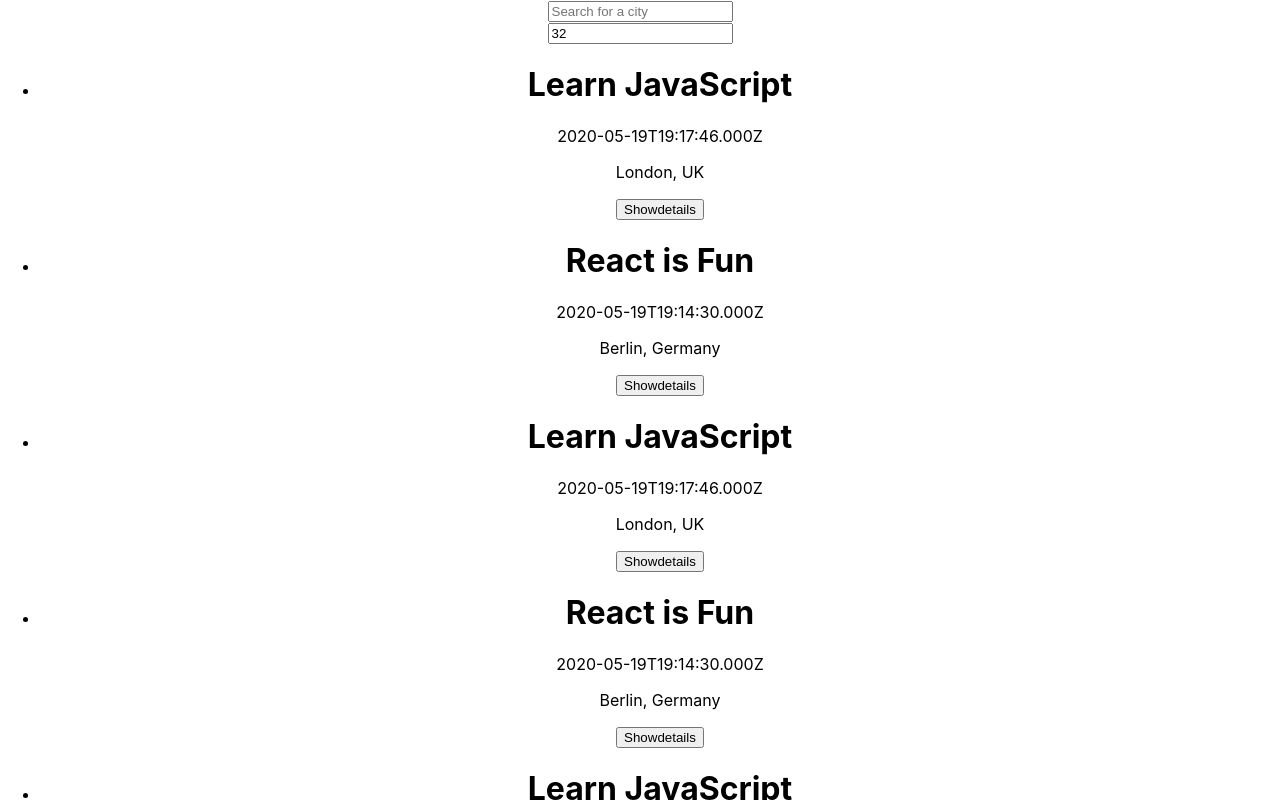
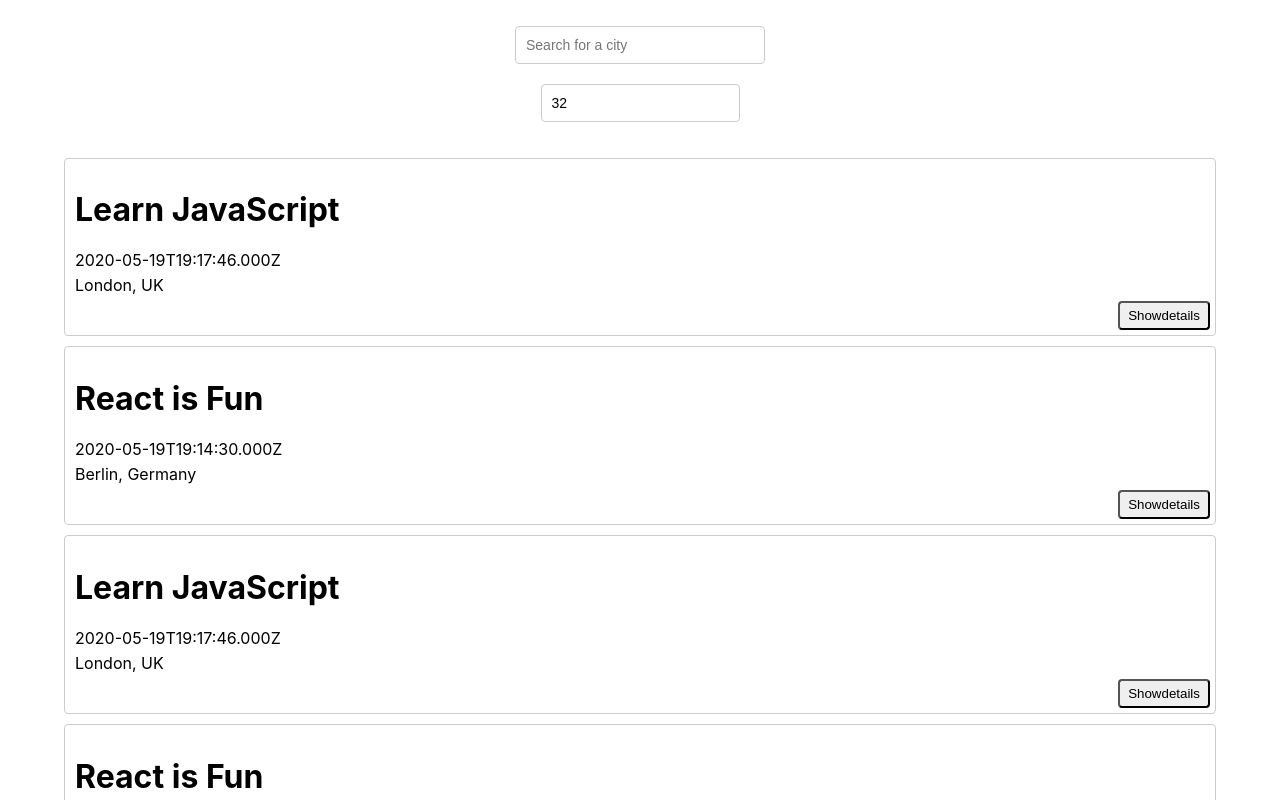
Before and after one commit to marksav85/meet, a React (Create React App) app: page / in a window 1280 px wide. Shown: the top 800 px of the page. Built offline with nearby package versions, Linux system fonts and the light colour scheme.

Commit message:
add styling to app view

```diff
--- a/src/App.css
+++ b/src/App.css
@@ -1,38 +1,88 @@
+@import url(https://fonts.googleapis.com/css?family=Roboto:500);
 .App {
   text-align: center;
+  padding: 2% 5%;
 }
 
-.App-logo {
-  height: 40vmin;
-  pointer-events: none;
+.App * {
+  box-sizing: border-box;
 }
 
-@media (prefers-reduced-motion: no-preference) {
-  .App-logo {
-    animation: App-logo-spin infinite 20s linear;
-  }
+ul {
+  padding: 0;
+  list-style: none;
 }
 
-.App-header {
-  background-color: #282c34;
-  min-height: 100vh;
+p {
+  margin: 5px 0;
+}
+
+input[type="text"],
+input[type="number"] {
+  padding: 8px 6px 8px 10px;
+  border-radius: 4px;
+  outline: none;
+  border: 1px solid #ccc;
+  font-size: 14px;
+  line-height: 20px;
+  align-self: center;
+  height: 38px;
+  margin-bottom: 20px;
+}
+
+.city {
+  width: 250px;
+}
+
+#city-search {
   display: flex;
   flex-direction: column;
-  align-items: center;
-  justify-content: center;
-  font-size: calc(10px + 2vmin);
-  color: white;
+  margin: auto;
+  position: relative;
 }
 
-.App-link {
-  color: #61dafb;
+.suggestions {
+  width: 250px;
+  position: absolute;
+  top: 45px;
+  z-index: 2;
+  align-self: center;
+  margin: 0;
+  font-size: 14px;
+  box-shadow: 10px 10px 16px -12px rgba(0, 0, 0, 0.75);
 }
 
-@keyframes App-logo-spin {
-  from {
-    transform: rotate(0deg);
-  }
-  to {
-    transform: rotate(360deg);
-  }
+.suggestions > li {
+  text-align: left;
+  padding: 8px 6px 8px 10px;
+  background-color: #eee;
+  cursor: default;
 }
+
+.suggestions > li:last-child {
+  border-bottom-left-radius: 4px;
+  border-bottom-right-radius: 4px;
+}
+
+.suggestions > li:hover {
+  background-color: #bcdcdb;
+}
+
+.event {
+  padding: 10px 10px 35px;
+  margin-bottom: 10px;
+  text-align: left;
+  border: 1px solid #ccc;
+  border-radius: 4px;
+  position: relative;
+}
+
+.details-btn {
+  position: absolute;
+  right: 5px;
+  bottom: 5px;
+  padding: 5px 8px;
+  border-radius: 4px;
+  outline: none;
+  cursor: pointer;
+}
--- a/src/components/Event.js
+++ b/src/components/Event.js
@@ -9,6 +9,7 @@
   };
 
   return (
+    <div className="event">
       <li>
         <h1 className="event_summary">{event.summary}</h1>
         <p className="event_start">{event.created}</p>
@@ -21,11 +22,12 @@
             </div>
           </>
         )}
-      <button onClick={() => handleShow()}>
+        <button className="details-btn" onClick={() => handleShow()}>
           {isHidden ? "Show" : "Hide"}
           details
         </button>
       </li>
+    </div>
   );
 };
 
```
Lines whose indentation alone changed are shown as unchanged.
